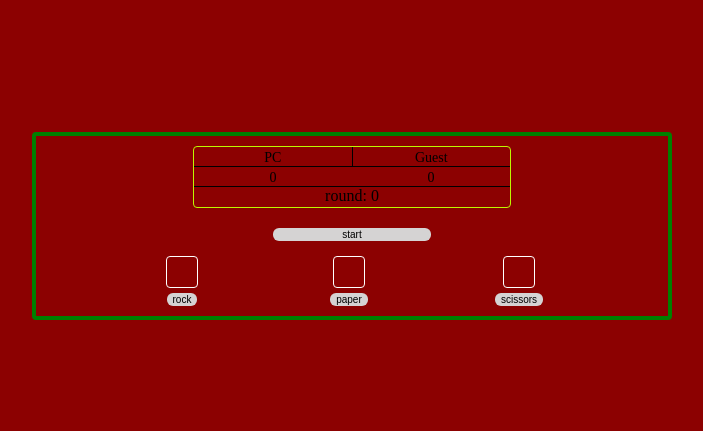
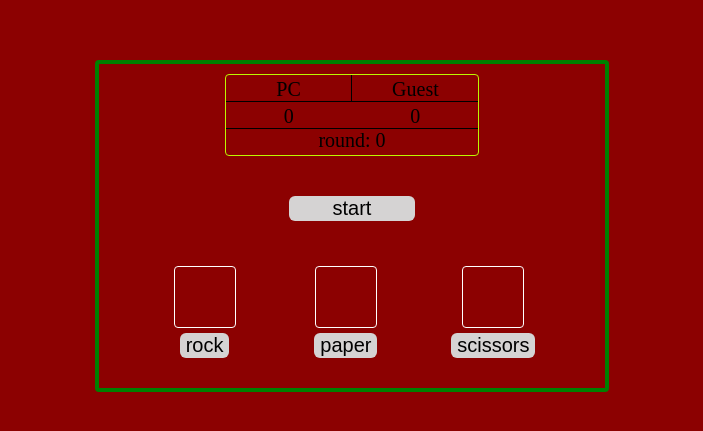
Before and after one commit to 2oothpick/Odin-Rock-Paper-Scissors, a plain HTML site: page index.html in a window 1280 px wide. Shown: the part 187-618 px from the top of the page, without its empty margins (288-991 px from the left). Drawn offline with Linux system fonts and the light colour scheme.

Commit message:
Increase interface size

```diff
--- a/style/style.css
+++ b/style/style.css
@@ -8,7 +8,7 @@ body {
 }
 
 .container {
-    width: 50%;
+    width: 40%;
     /* min-height: 50vh; */
     border: 4px solid green;
     border-radius: 4px;
@@ -19,6 +19,7 @@ body {
     width: 50%;
     /* border: 2px solid black; */
     text-align: center;
+    font-size: 20px;
     margin-bottom: 10px;
     border-radius: 6px;
 }
@@ -26,7 +27,7 @@ body {
 .scoreboard {
     border: 1px solid rgb(189, 246, 2);
     width: 50%;
-    height: 60px;
+    height: 80px;
     margin: 10px auto;
     border-radius: 4px;
 }
@@ -41,7 +42,7 @@ body {
 .guest,
 .pc_score,
 .guest_score {
-    font-size: 14px;
+    font-size: 20px;
     padding-top: 3px;
     width: 50%;
     text-align: center;
@@ -53,7 +54,8 @@ body {
 }
 
 .round {
-    text-align: center
+    text-align: center;
+    font-size: 20px;
 }
 
 .start {
@@ -61,25 +63,27 @@ body {
     width: 50%;
     display: flex;
     justify-content: center;
-    margin-top: 10px;
+    margin-top: 20px;
+    margin-bottom: 20px;
 }
 
 .choices {
     display: flex;
     justify-content: space-evenly;
     margin-top: 10px;
+    margin-bottom: 20px;
 }
 
 .square {
-    width: 30px;
-    height: 30px;
+    width: 60px;
+    height: 60px;
     border: 1px solid white;
     margin: 5px;
     border-radius: 4px;
 }
 
 button {
-    font-size: 10px;
+    font-size: 20px;
     background-color: rgb(213, 211, 211);
     border: none;
     border-radius: 6px;
```
